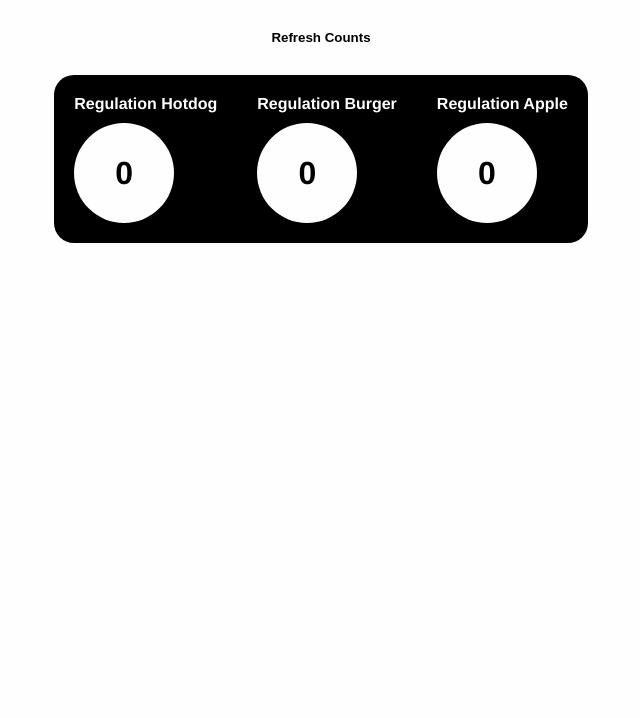
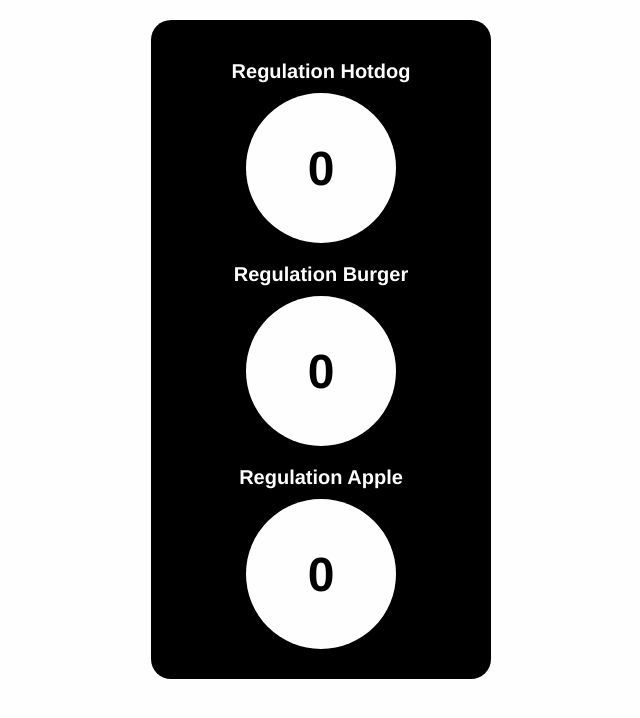
Before and after one commit to Reg-Montee/regulation-food-counter, a Flask app: page / in a window 1280 px wide. Shown: the top 718 px of the page, without its empty margins (319-959 px from the left). Run offline with Flask 3, Linux system fonts and the light colour scheme.

Commit message:
Add files via upload

```diff
--- a/app.py
+++ b/app.py
@@ -1,29 +1,52 @@
+
+from flask import Flask, render_template
+import requests
+from datetime import datetime, timedelta
+from apscheduler.schedulers.background import BackgroundScheduler
 import os
-import json
-from flask import Flask, render_template, request, redirect
-from datetime import datetime
-import logging
 
 app = Flask(__name__)
-CACHE_FILE = 'food_counts.json'
-FOOD_ITEMS = ['Regulation Hotdog', 'Regulation Burger', 'Regulation Apple']
 
-def load_counts():
-    if os.path.exists(CACHE_FILE):
-        with open(CACHE_FILE, 'r') as f:
-            return json.load(f)
-    return {item: 0 for item in FOOD_ITEMS}
+# Fitbit API credentials from environment variables
+ACCESS_TOKEN = os.getenv("FITBIT_ACCESS_TOKEN")
+REFRESH_TOKEN = os.getenv("FITBIT_REFRESH_TOKEN")
+CLIENT_ID = os.getenv("FITBIT_CLIENT_ID")
+CLIENT_SECRET = os.getenv("FITBIT_CLIENT_SECRET")
 
-@app.route('/')
+# Food items to track
+FOOD_ITEMS = ["Regulation Hotdog", "Regulation Burger", "Regulation Apple"]
+COUNTS = {item: 0 for item in FOOD_ITEMS}
+
+def get_food_logs():
+    global COUNTS
+    COUNTS = {item: 0 for item in FOOD_ITEMS}
+    headers = {"Authorization": f"Bearer {ACCESS_TOKEN}"}
+    today = datetime.utcnow().date()
+    start = datetime(today.year if today.month >= 9 else today.year - 1, 9, 1).date()
+    end = datetime(today.year + 1 if today.month >= 9 else today.year, 8, 31).date()
+
+    date = start
+    while date <= end and date <= today:
+        url = f"https://api.fitbit.com/1/user/-/foods/log/date/{date}.json"
+        response = requests.get(url, headers=headers)
+        if response.status_code == 200:
+            data = response.json()
+            for log in data.get("foods", []):
+                name = log.get("loggedFood", {}).get("name", "")
+                for item in FOOD_ITEMS:
+                    if item.lower() in name.lower():
+                        COUNTS[item] += 1
+        date += timedelta(days=1)
+
+# Schedule daily update at 4am GMT
+scheduler = BackgroundScheduler(timezone="GMT")
+scheduler.add_job(get_food_logs, 'cron', hour=4)
+scheduler.start()
+
+@app.route("/")
 def index():
-    counts = load_counts()
-    return render_template('index.html', counts=counts)
+    return render_template("index.html", counts=COUNTS)
 
-@app.route('/refresh', methods=['POST'])
-def refresh():
-    try:
-        from update_counts import update_food_counts
-        update_food_counts()
-    except Exception as e:
-        logging.error(f"Manual refresh failed: {e}")
-    return redirect('/')
+if __name__ == "__main__":
+    get_food_logs()
+    app.run(debug=True)
--- a/requirements.txt
+++ b/requirements.txt
@@ -1,4 +1,3 @@
 Flask
-gunicorn
 requests
 apscheduler
--- a/templates/index.html
+++ b/templates/index.html
@@ -1,63 +1,47 @@
+
 <!DOCTYPE html>
 <html>
 <head>
-    <title>Food Counter</title>
     <style>
         body {
             background-color: #FEFEFE;
-            font-family: 'Helvetica', sans-serif;
+            font-family: "Helvetica", sans-serif;
             font-weight: bold;
+            margin: 0;
+            padding: 0;
         }
         .container {
             background-color: #000000;
             border-radius: 20px;
             padding: 20px;
-            width: fit-content;
-            margin: auto;
-            display: flex;
-            gap: 40px;
-            justify-content: center;
-            align-items: center;
+            width: 300px;
+            margin: 20px auto;
         }
         .counter {
             background-color: #FEFEFE;
             color: #000000;
             border-radius: 50%;
-            width: 100px;
-            height: 100px;
+            width: 150px;
+            height: 150px;
             display: flex;
+            align-items: center;
             justify-content: center;
-            align-items: center;
-            font-size: 32px;
-            margin-top: 10px;
+            font-size: 48px;
+            margin: 10px auto;
         }
-        .item {
+        .title {
+            color: #FEFEFE;
             text-align: center;
-            color: #FEFEFE;
-        }
-        .refresh-button {
-            background-color: #FEFEFE;
-            color: #000000;
-            border: none;
-            border-radius: 20px;
-            padding: 10px 20px;
-            font-weight: bold;
-            cursor: pointer;
-            margin: 20px auto;
-            display: block;
+            margin-top: 20px;
+            font-size: 20px;
         }
     </style>
 </head>
 <body>
-    <form method="POST" action="/refresh">
-        <button class="refresh-button" type="submit">Refresh Counts</button>
-    </form>
     <div class="container">
         {% for item, count in counts.items() %}
-        <div class="item">
-            <div>{{ item }}</div>
+            <div class="title">{{ item }}</div>
             <div class="counter">{{ count }}</div>
-        </div>
         {% endfor %}
     </div>
 </body>
```
Also changed, not shown: README.md (added), runtime.txt (line endings or trailing spaces), 1 other file.
